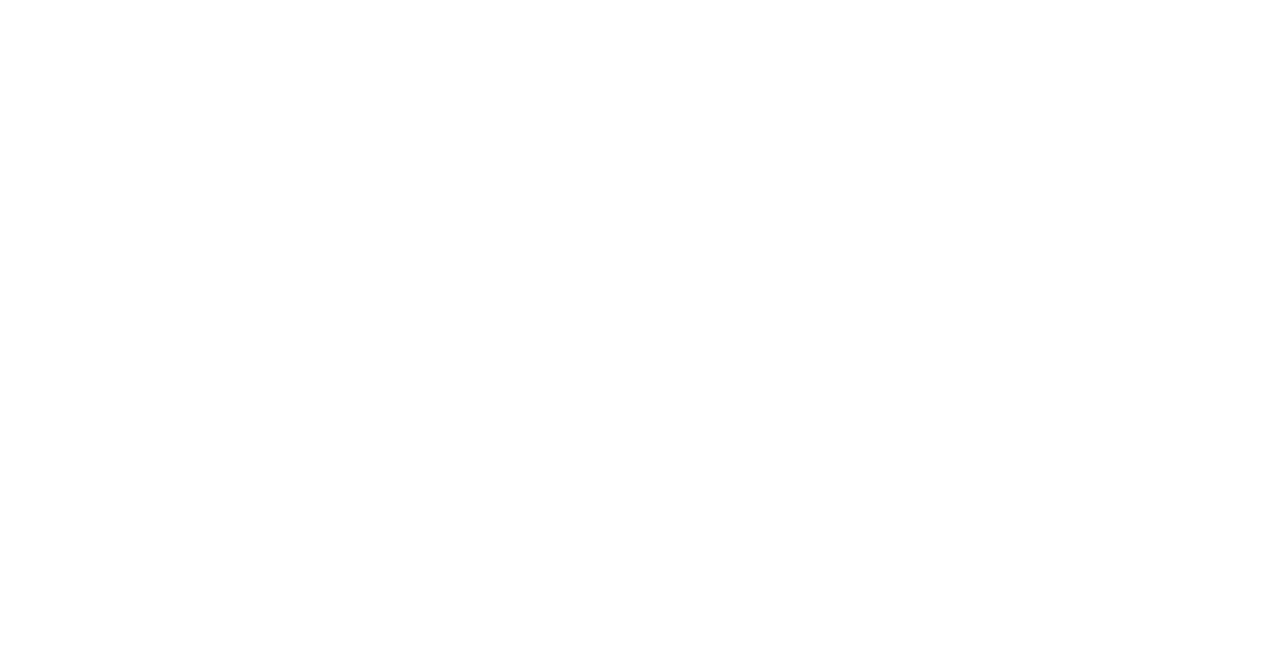
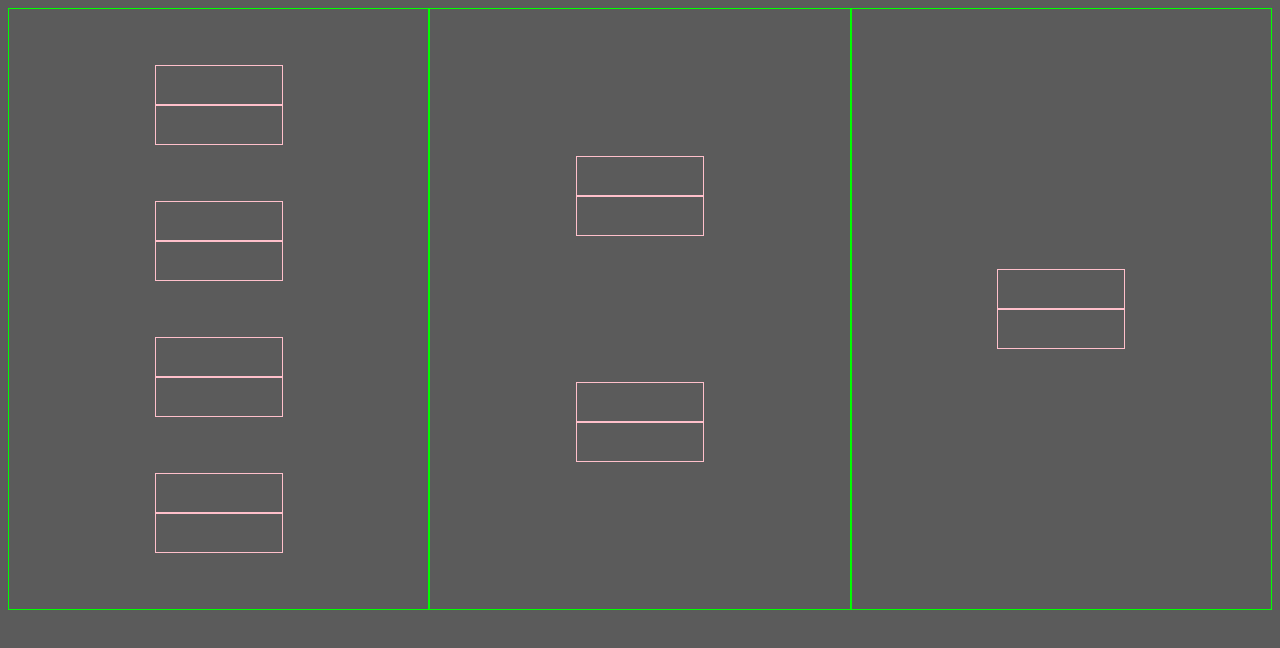
Before and after one commit to kacper1910kociszewski/Tournament-Bracket, a React (Vite) app: page / in a window 1280 px wide. Shown: the top 648 px of the page. Built offline with nearby package versions, Linux system fonts and the light colour scheme.

Commit message:
Added basic style with layout

```diff
--- a/src/App.jsx
+++ b/src/App.jsx
@@ -1,6 +1,10 @@
+import TournamentTree from "./TournamentTree"
+
 function App() {
     return (
-        <></>
+        <>
+            <TournamentTree></TournamentTree>
+        </>
     )
 }
 
--- /dev/null
+++ b/src/TournamentTree.css
@@ -0,0 +1,33 @@
+body {
+    background-color: rgb(91, 91, 91);
+}
+
+.tournament-tree {
+    display: flex;
+    flex-direction: row;
+    height: 75vh;
+}
+
+.stage {
+    display: flex;
+    flex-direction: column;
+    justify-content: space-evenly;
+    align-items: center;
+    border: 1px solid lime;
+    height: 75vh;
+    width: 33vw;
+
+}
+
+.match {
+    display: flex;
+    flex-direction: column;
+    flex-shrink: 0;
+    height: 10vh;
+    width: 10vw;
+}
+
+.player {
+    border: 1px solid pink;
+    height: 5vh;
+}
--- /dev/null
+++ b/src/TournamentTree.jsx
@@ -0,0 +1,52 @@
+import './TournamentTree.css'
+
+function TournamentTree() {
+    // TODO: Display of tournament
+
+    return (
+        <>
+            <div className="tournament-tree">
+                <div className='stage'>
+                    <div className="match">
+                        <div className='player'></div>
+                        <div className='player'></div>
+                    </div>
+                    <div className="match">
+                        <div className='player'></div>
+                        <div className='player'></div>
+                    </div>
+                    <div className="match">
+                        <div className='player'></div>
+                        <div className='player'></div>
+                    </div>
+                    <div className="match">
+                        <div className='player'></div>
+                        <div className='player'></div>
+                    </div>
+                </div>
+
+
+                <div className="stage">
+                    <div className="match">
+                        <div className='player'></div>
+                        <div className='player'></div>
+                    </div>
+                    <div className="match">
+                        <div className='player'></div>
+                        <div className='player'></div>
+                    </div>
+                </div>
+
+
+                <div className="stage">
+                    <div className="match">
+                        <div className='player'></div>
+                        <div className='player'></div>
+                    </div>
+                </div>
+            </div>
+        </>
+    )
+}
+
+export default TournamentTree
```
Also changed, not shown: 1 other file (tests, documents, lock files or other folders).
